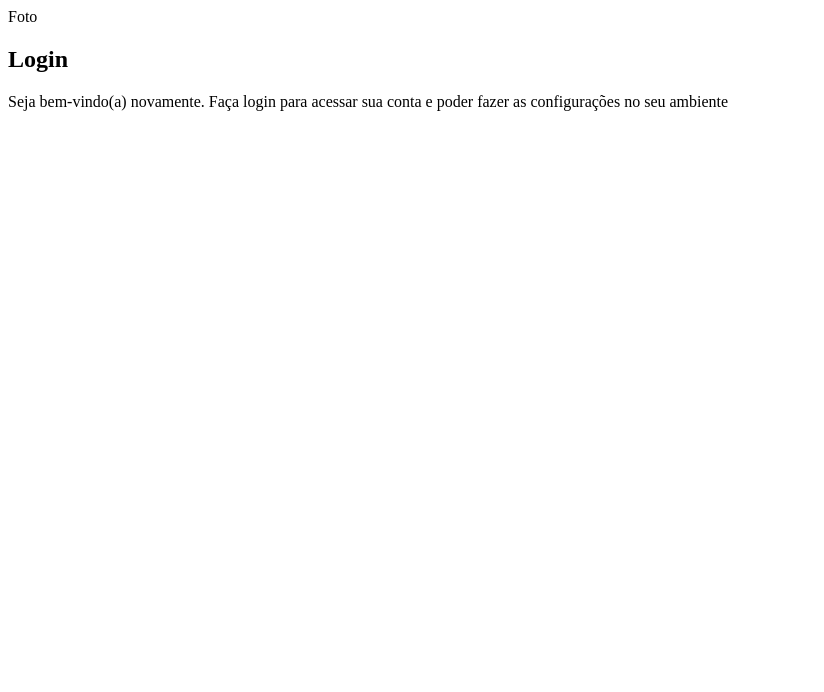
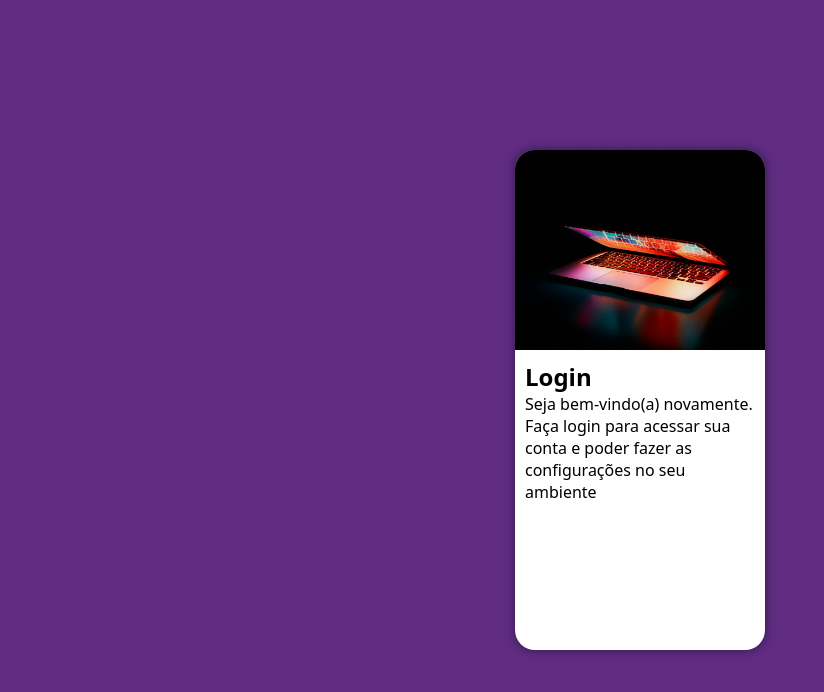
Before and after one commit to DevTiagokings/prejto-login, a plain HTML site: page index.html in a window 1280 px wide. Shown: the whole page, without its empty margins (0-824 px from the left). Drawn offline with Linux system fonts and the light colour scheme.

Commit message:
Atualização login

```diff
--- a/estilos/style.css
+++ b/estilos/style.css
@@ -5,3 +5,49 @@
     verde:#49a09d
     lilás:#5f2c82
 */
+
+*{
+    font-family: system-ui, -apple-system, BlinkMacSystemFont, 'Segoe UI', Roboto, Oxygen, Ubuntu, Cantarell, 'Open Sans', 'Helvetica Neue', sans-serif;
+    padding: 0px;
+    margin: 0px;
+    box-sizing: border-box;
+}
+
+body, html {
+    background-color: #5f2c82;
+    height: 100vh;
+    width: 100vw;
+}
+
+main{
+    position: relative;
+    height: 100vh;
+    width: 100vw;
+}
+
+section#login{
+    position: absolute;
+    top: 50%;
+    left: 50%;
+    transform: translate(-50%, -50%);
+    overflow: hidden;
+
+    background-color: white;
+    width: 250px;
+    height: 500px;
+    border-radius: 20px;
+    box-shadow: 0px 0px 10px rgba(0, 0, 0, 0.486);
+
+}
+
+section#login div#imagem {
+    display: block;
+    background: #5f2c82 url(../imagens/Login.jpg) no-repeat;
+    background-size: cover;
+    background-position:center;
+    height: 200px;
+}
+
+section#login div#formulario{
+    padding: 10px;
+}
--- a/index.html
+++ b/index.html
@@ -8,9 +8,9 @@
 </head>
 <body>
     <main>
-        <section id="Login">
+        <section id="login">
             <div id="imagem">
-                Foto
+               <!--Aqui vai a imagem nas CSS -->
             </div>
             <div id="formulario">
                 <h1>Login</h1>
```
